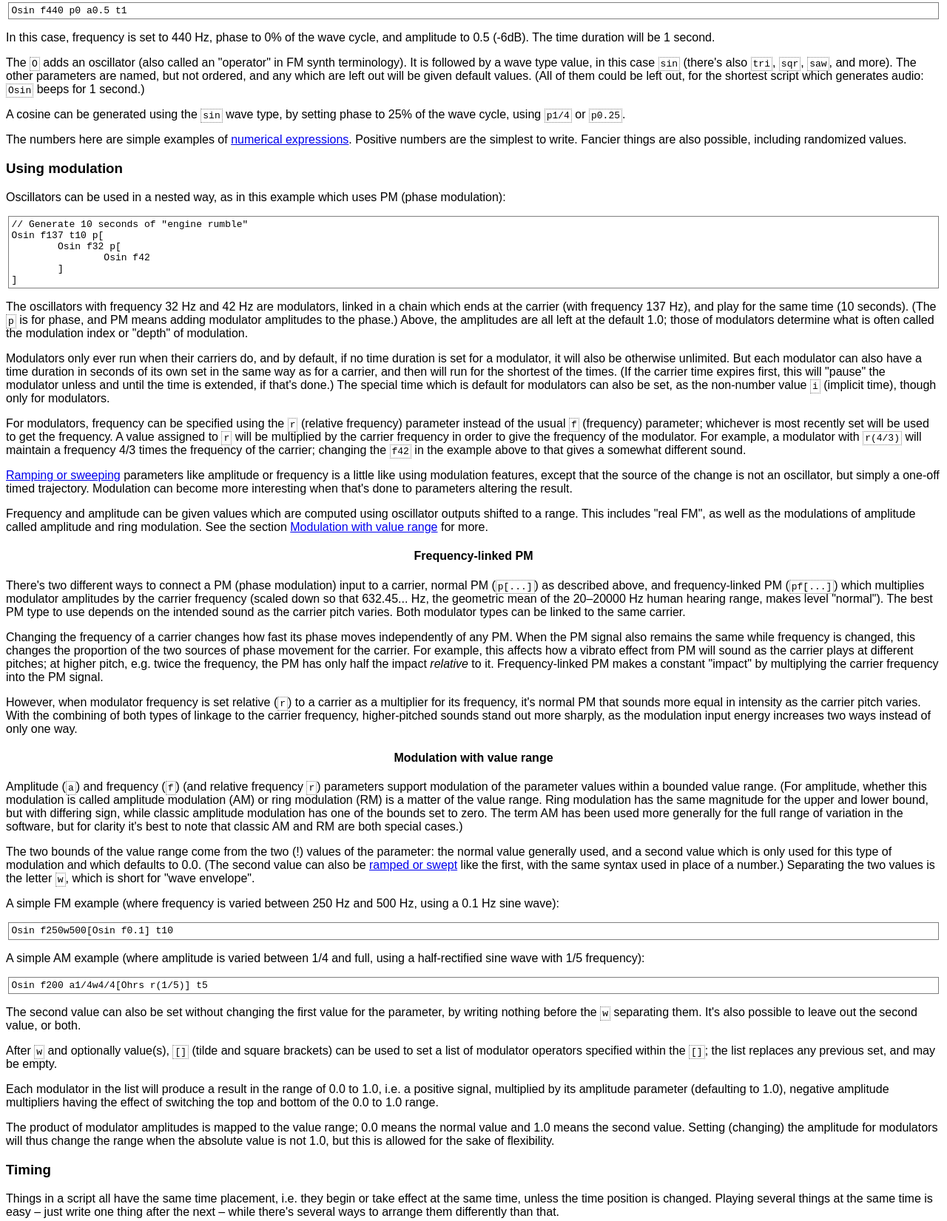
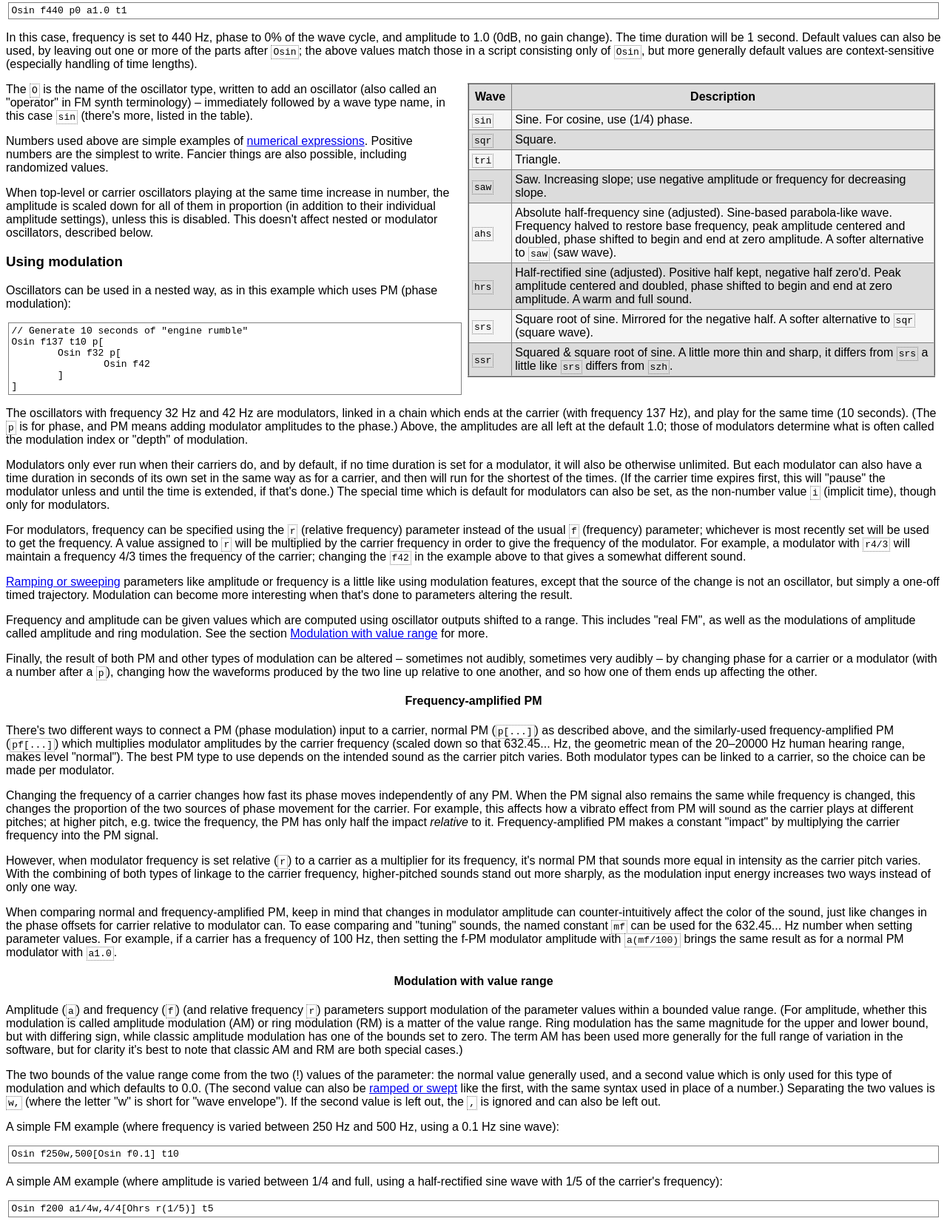
Before and after one commit to saugns/saugns.github.io, a plain HTML site: page language.html in a window 1280 px wide. Shown: the part 659-2310 px from the top of the page at 74% size. Drawn offline with Linux system fonts and the light colour scheme.

Commit message:
Expand 'language' more. Update for 'w' -> 'w,' and more.

```diff
--- a/language.html
+++ b/language.html
@@ -28,7 +28,7 @@ be found in the <a href='https://github.com/saugns/saugns/blob/stable/doc/README
 <ul>
 <li><a href='#output'>Generating audio</a><ul>
 	<li><a href='#modulation'>Using modulation</a><ul>
-		<li><a href='#fpm'>Frequency-linked PM</a></li>
+		<li><a href='#fpm'>Frequency-amplified PM</a></li>
 		<li><a href='#modvalrange'>Modulation with value range</a></li>
 		</ul>
 	</li>
@@ -56,23 +56,73 @@ be found in the <a href='https://github.com/saugns/saugns/blob/stable/doc/README
 <h2 id='output'>Generating audio</h2>
 <p>To generate a single pure tone in the SAU language:
 </p>
-<pre>Osin f440 p0 a0.5 t1</pre>
+<pre>Osin f440 p0 a1.0 t1</pre>
 <p>In this case, frequency is set to 440 Hz, phase to 0% of the wave cycle,
-and amplitude to 0.5 (-6dB). The time duration will be 1 second.
+and amplitude to 1.0 (0dB, no gain change). The time duration will be 1 second. Default values can also be used, by leaving out one or more of the parts after <code>Osin</code>; the above values match those in a script consisting only of <code>Osin</code>, but more generally default values are context-sensitive (especially handling of time lengths).
 </p>
-<p>The <code>O</code> adds an oscillator (also called an "operator" in FM synth
-terminology). It is followed by a wave type value, in this case <code>sin</code>
-(there's also <code>tri</code>, <code>sqr</code>, <code>saw</code>, and more).
-The other parameters are named, but not ordered, and any which are left out
-will be given default values. (All of them could be left out,
-for the shortest script which generates audio: <code>Osin</code>
-beeps for 1 second.)
+<table style="float:right; max-width:50%">
+<tr>
+	<th>Wave</th><th>Description</th>
+</tr>
+<tr>
+	<td><code>sin</code></td>
+	<td>Sine. For cosine, use (1/4) phase.</td>
+</tr>
+<tr>
+	<td><code>sqr</code></td>
+	<td>Square.</td>
+</tr>
+<tr>
+	<td><code>tri</code></td>
+	<td>Triangle.</td>
+</tr>
+<tr>
+	<td><code>saw</code></td>
+	<td>Saw. Increasing slope; use negative amplitude or
+	frequency for decreasing slope.</td>
+</tr>
+<tr>
+	<td><code>ahs</code></td>
+	<td>Absolute half-frequency sine (adjusted).
+	Sine-based parabola-like wave.
+	Frequency halved to restore base frequency,
+	peak amplitude centered and doubled, phase
+	shifted to begin and end at zero amplitude.
+	A softer alternative to <code>saw</code> (saw wave).</td>
+</tr>
+<tr>
+	<td><code>hrs</code></td>
+	<td>Half-rectified sine (adjusted).
+	Positive half kept, negative half zero'd.
+	Peak amplitude centered and doubled, phase
+	shifted to begin and end at zero amplitude.
+	A warm and full sound.</td>
+</tr>
+<tr>
+	<td><code>srs</code></td>
+	<td>Square root of sine.
+	Mirrored for the negative half.
+	A softer alternative to <code>sqr</code> (square wave).</td>
+</tr>
+<tr>
+	<td><code>ssr</code></td>
+	<td>Squared &amp; square root of sine.
+	A little more thin and sharp, it differs from
+	<code>srs</code> a little like <code>srs</code> differs from <code>szh</code>.</td>
+</tr>
+</table>
+<p>The <code>O</code> is the name of the oscillator type,
+written to add an oscillator (also called an "operator" in FM synth
+terminology) &ndash; immediately followed by a wave type name,
+in this case <code>sin</code> (there's more, listed in the table).
 </p>
-<p>A cosine can be generated using the <code>sin</code> wave type,
-by setting phase to 25% of the wave cycle,
-using <code>p1/4</code> or <code>p0.25</code>.
+<p>Numbers used above are simple examples of <a href='#numexp'>numerical expressions</a>. Positive numbers are the simplest to write. Fancier things are also possible, including randomized values.
 </p>
-<p>The numbers here are simple examples of <a href='#numexp'>numerical expressions</a>. Positive numbers are the simplest to write. Fancier things are also possible, including randomized values.
+<p>When top-level or carrier oscillators playing at the same time
+increase in number, the amplitude is scaled down for all of them in
+proportion (in addition to their individual amplitude settings),
+unless this is disabled. This doesn't affect nested or modulator
+oscillators, described below.
 </p>
 <h3 id='modulation'>Using modulation</h3>
 <p>Oscillators can be used in a nested way,
@@ -113,7 +163,7 @@ the usual <code>f</code> (frequency) parameter; whichever
 is most recently set will be used to get the frequency.
 A value assigned to <code>r</code> will be multiplied by
 the carrier frequency in order to give the frequency of
-the modulator. For example, a modulator with <code>r(4/3)</code>
+the modulator. For example, a modulator with <code>r4/3</code>
 will maintain a frequency 4/3 times the frequency of the carrier;
 changing the <code>f42</code> in the example above to that gives
 a somewhat different sound.
@@ -126,15 +176,21 @@ as well as the modulations of amplitude called amplitude and ring
 modulation. See the section
 <a href='#modvalrange'>Modulation with value range</a> for more.
 </p>
-<h4 id='fpm'>Frequency-linked PM</h4>
+<p>Finally, the result of both PM and other types of modulation can be altered
+&ndash; sometimes not audibly, sometimes very audibly &ndash; by changing phase
+for a carrier or a modulator (with a number after a <code>p</code>), changing
+how the waveforms produced by the two line up relative to one another, and so
+how one of them ends up affecting the other.
+</p>
+<h4 id='fpm'>Frequency-amplified PM</h4>
 <p>There's two different ways to connect a PM (phase modulation) input
 to a carrier, normal PM (<code>p[...]</code>) as described above, and
-frequency-linked PM (<code>pf[...]</code>) which multiplies modulator
-amplitudes by the carrier frequency (scaled down so that 632.45... Hz,
-the geometric mean of the 20&ndash;20000 Hz human hearing range, makes
-level "normal"). The best PM type to use depends on the intended sound
-as the carrier pitch varies. Both modulator types can be linked to the
-same carrier.
+the similarly-used frequency-amplified PM (<code>pf[...]</code>) which
+multiplies modulator amplitudes by the carrier frequency (scaled down
+so that 632.45... Hz, the geometric mean of the 20&ndash;20000 Hz human
+hearing range, makes level "normal"). The best PM type to use depends
+on the intended sound as the carrier pitch varies. Both modulator types
+can be linked to a carrier, so the choice can be made per modulator.
 </p>
 <p>Changing the frequency of a carrier changes how fast its phase moves
 independently of any PM. When the PM signal also remains the same while
@@ -142,8 +198,8 @@ frequency is changed, this changes the proportion of the two sources of
 phase movement for the carrier. For example, this affects how a vibrato
 effect from PM will sound as the carrier plays at different pitches; at
 higher pitch, e.g. twice the frequency, the PM has only half the impact
-<i>relative</i> to it. Frequency-linked PM makes a constant "impact" by
-multiplying the carrier frequency into the PM signal.
+<i>relative</i> to it. Frequency-amplified PM makes a constant "impact"
+by multiplying the carrier frequency into the PM signal.
 </p>
 <p>However, when modulator frequency is set relative (<code>r</code>) to a
 carrier as a multiplier for its frequency, it's normal PM that sounds more
@@ -151,6 +207,15 @@ equal in intensity as the carrier pitch varies. With the combining of both
 types of linkage to the carrier frequency, higher-pitched sounds stand out
 more sharply, as the modulation input energy increases two ways instead of
 only one way.
+</p>
+<p>When comparing normal and frequency-amplified PM, keep in mind that changes
+in modulator amplitude can counter-intuitively affect the color of the sound,
+just like changes in the phase offsets for carrier relative to modulator can.
+To ease comparing and "tuning" sounds, the named constant <code>mf</code> can
+be used for the 632.45... Hz number when setting parameter values. For example,
+if a carrier has a frequency of 100 Hz, then setting the f-PM modulator
+amplitude with <code>a(mf/100)</code> brings the same result as
+for a normal PM modulator with <code>a1.0</code>.
 </p>
 <h4 id='modvalrange'>Modulation with value range</h4>
 <p>Amplitude (<code>a</code>) and frequency (<code>f</code>)
@@ -169,24 +234,25 @@ parameter: the normal value generally used, and a second value which is
 only used for this type of modulation and which defaults to 0.0.
 (The second value can also be <a href='#ramp'>ramped or swept</a>
 like the first, with the same syntax used in place of a number.)
-Separating the two values is the letter <code>w</code>, which is
-short for "wave envelope".
+Separating the two values is <code>w,</code> (where the letter "w" is
+short for "wave envelope"). If the second value is left out,
+the <code>,</code> is ignored and can also be left out.
 </p>
 <p>A simple FM example (where frequency is varied between 250 Hz and 500 Hz, using a 0.1 Hz sine wave):
 </p>
 <pre>
-Osin f250w500[Osin f0.1] t10
+Osin f250w,500[Osin f0.1] t10
 </pre>
-<p>A simple AM example (where amplitude is varied between 1/4 and full, using a half-rectified sine wave with 1/5 frequency):
+<p>A simple AM example (where amplitude is varied between 1/4 and full, using a half-rectified sine wave with 1/5 of the carrier's frequency):
 </p>
 <pre>
-Osin f200 a1/4w4/4[Ohrs r(1/5)] t5
+Osin f200 a1/4w,4/4[Ohrs r(1/5)] t5
 </pre>
 <p>The second value can also be set without changing the first value
-for the parameter, by writing nothing before the <code>w</code>
-separating them. It's also possible to leave out the second value, or both.
+for the parameter, by writing nothing before the <code>w</code>.
+It's also possible to leave out the second value, or both.
 </p>
-<p>After <code>w</code> and optionally value(s), <code>[]</code> (tilde and
+<p>After <code>w</code>, or <code>w,</code> and optionally a value, <code>[]</code> (tilde and
 square brackets) can be used to set a list of modulator operators specified
 within the <code>[]</code>; the list replaces any previous set,
 and may be empty.
@@ -195,12 +261,13 @@ and may be empty.
 of 0.0 to 1.0, i.e. a positive signal, multiplied by its amplitude
 parameter (defaulting to 1.0), negative amplitude multipliers having
 the effect of switching the top and bottom of the 0.0 to 1.0 range.
+Setting (changing) the amplitude for modulators will thus change
+the range when the absolute value is not 1.0, but this is allowed
+for the sake of flexibility.
 </p>
 <p>The product of modulator amplitudes is mapped to the value
 range; 0.0 means the normal value and 1.0 means the second value.
-Setting (changing) the amplitude for modulators will thus change
-the range when the absolute value is not 1.0, but this is allowed
-for the sake of flexibility.
+This adds a bias towards the normal value with more modulators used.
 </p>
 <h3 id='timing'>Timing</h3>
 <p>Things in a script all have the same time placement, i.e. they begin or take effect at the same time, unless the time position is changed. Playing several things at the same time is easy &ndash; just write one thing after the next &ndash; while there's several ways to arrange them differently than that.
@@ -226,7 +293,7 @@ after in a script, there's other options which only apply more locally,
 described below.
 </p>
 <h4 id='compstep'>Compound steps for an object</h4>
-<p>The <code>;</code> sub-step separator splits and extends the duration of a step for some object into two parts, one directly after the other. Parameter changes written after it will take place just after the time duration of the preceding part, and the following part will in turn have a new time duration. It can be used any number of times in a row, timing only changing locally within the compound step built this way.
+<p>The numberless <code>;</code> sub-step separator splits and extends the duration of a step for some object into two parts, one placed directly after the other. Parameter changes written after it will take place just after the time duration of the preceding part, and the following part will in turn have a new time duration. It can be used any number of times in a row, timing only changing locally within the compound step built this way.
 </p>
 <p>It's often the simplest way of arranging a series of timed changes for an object. The following example plays four tones in sequence, each for 1.5 seconds:
 </p>
@@ -289,9 +356,11 @@ used by itself.
 </p>
 <p>There's also another way to control the behavior of moving vs.
 extending, to disable or adjust the proportion of silent padding.
-When several <code>;</code> are used in series only the first can
-zero the time before it. So <code>;0 ;1</code>, for example, will
-never move more than 0 seconds, and then will extend by 1 second.
+When several <code>;number</code> are used in series &ndash; with
+no numberless <code>;</code> or other timing modifier in-between
+&ndash; then only the first can zero the time before it. So, for
+example, <code>;0 ;1</code> will never move more than 0 seconds,
+then will extend by 1 second.
 </p>
 <h4 id='timenest'>Combined with nesting</h4>
 <p>The flow of time and the nesting of scopes are like two dimensions in which things are arranged &ndash; which corresponds to how the text in a script looks. When objects are placed inside of lists for nesting, as when adding <a href='#modulation'>modulators</a>, the same time placement is used for the contents of the list as for where the list is assigned. In turn, inside of a list, a step written for an object can have sub-steps (using <code>;</code> and/or <code>;number</code> as described above), making for timing offsets which then apply for further lists assigned there in particular within the list.
@@ -423,6 +492,10 @@ returns a new pseudo-random value from 0.0 to 1.0 each time it is called.
 	Note that <code>met(-x)</code> is also equal to <code>(1/met(x))</code>.</td>
 </tr>
 <tr>
+	<td><code>mf</code></td>
+	<td>632.45... (Geometric mean of 20 and 20000.)</td>
+</tr>
+<tr>
 	<td><code>pi</code></td>
 	<td>3.1415...</td>
 </tr>
@@ -546,7 +619,7 @@ and the parameter can be assigned a value twice in order to provide both.
 and rises exponentially to 20000 Hz, over 10 seconds:
 </p>
 <pre>Osin f20 f{g20000 rexp} t10 a0.25</pre>
-<p>Here, <code>r</code> is a subparameter which changes the ramp shape (the default being a linear ramp). Note that the ramp shapes are not the same as any mathematical functions with the same names. Each fills in points between the beginning (usual number) and the end value (<code>v</code>) in some way.
+<p>Here, <code>r</code> is a subparameter which changes the ramp shape (the default being a linear ramp). Note that the ramp shapes are not the same as any mathematical functions with the same names. Each fills in points between the beginning (usual number) and the end value (<code>g</code>) in some way.
 </p>
 <table style="float:right; max-width:50%">
 <tr>
```
Also changed, not shown: changes.html (+4 -4 lines), history.html (+1 -1 lines).
